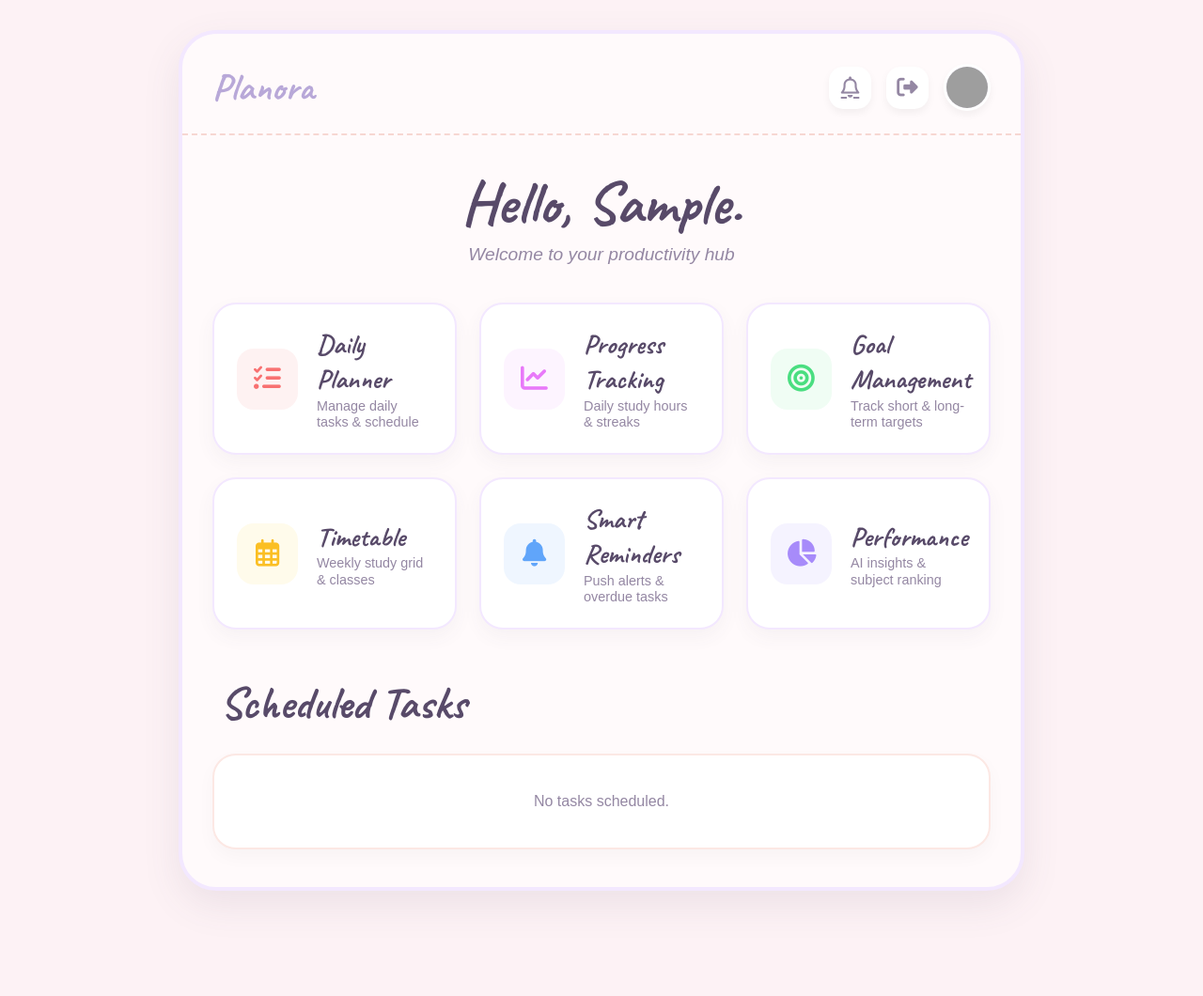
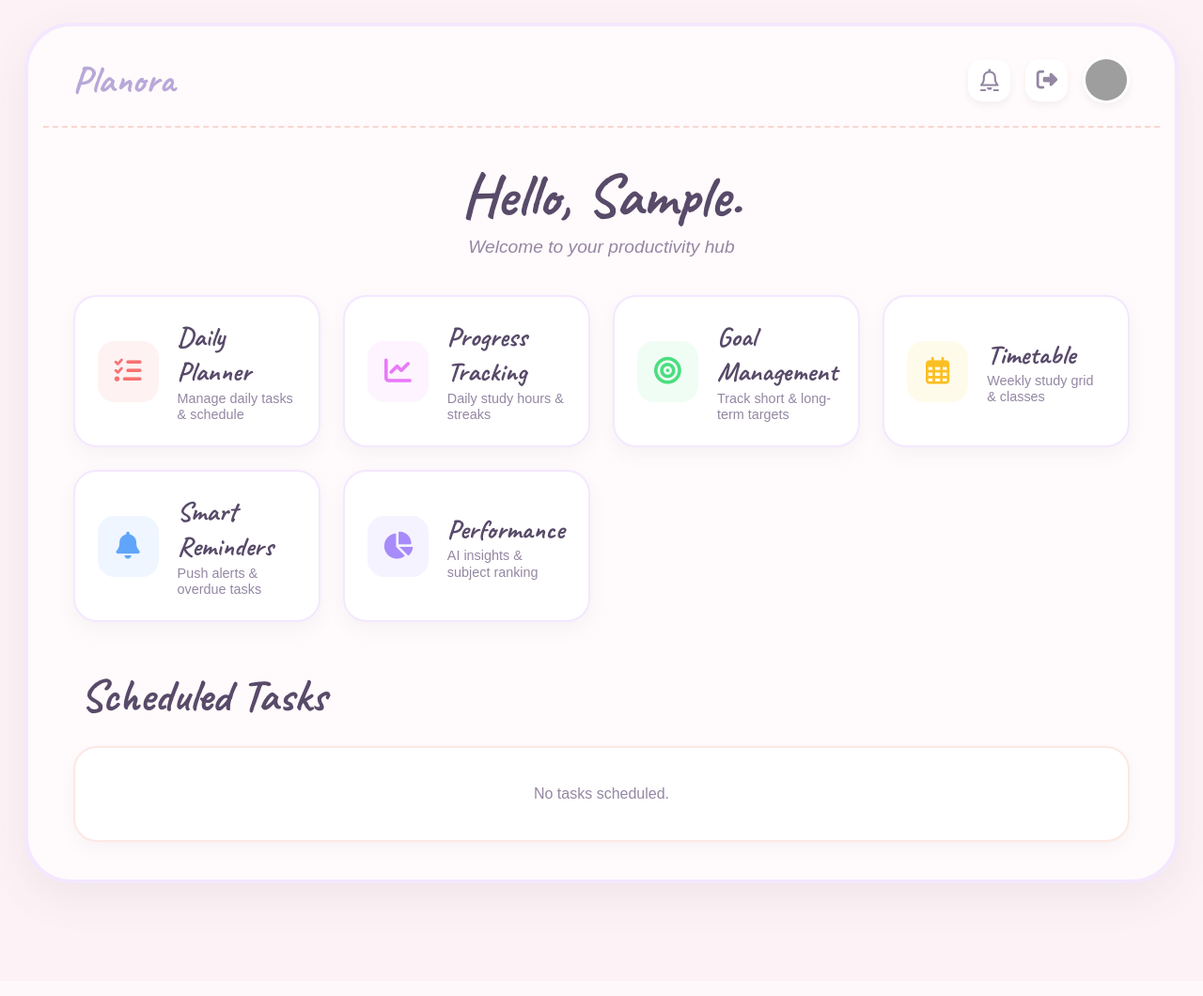
Before and after one commit to Vismaya-Koorma/Planora_Study, a Django app: page / in a window 1280 px wide. Shown: the whole page at 94% size. After the commit the page ends 958 px from the top, so only its background shows below. Run offline with Django 5.2, Linux system fonts and the light colour scheme; the visitor is signed in with stand-in values (Sample User, id 1); data comes from the database, SQL or seed files in the repository; data that the repository does not hold is empty; grey boxes are pictures that could not be loaded.

Commit message:
Expand theme to full screen and add floating decorative elements

```diff
--- a/tracker/templates/tracker/home.html
+++ b/tracker/templates/tracker/home.html
@@ -35,14 +35,16 @@
         }
 
         .container {
-            max-width: 900px;
-            margin: 2rem auto;
-            padding: 2.5rem 2rem;
+            max-width: 1400px;
+            width: 96%;
+            margin: 1.5rem auto;
+            padding: 2.5rem 3rem;
             background-color: #fffafb;
-            border-radius: 40px;
+            border-radius: 50px;
             border: 4px solid var(--accent-light);
-            box-shadow: 0 15px 40px rgba(88, 74, 105, 0.1);
+            box-shadow: 0 15px 45px rgba(88, 74, 105, 0.08);
             position: relative;
+            min-height: 90vh;
         }
 
         /* Decorative dots and stars */
```
Also changed, not shown: tracker/templates/tracker/base.html (+11 -3 lines).
